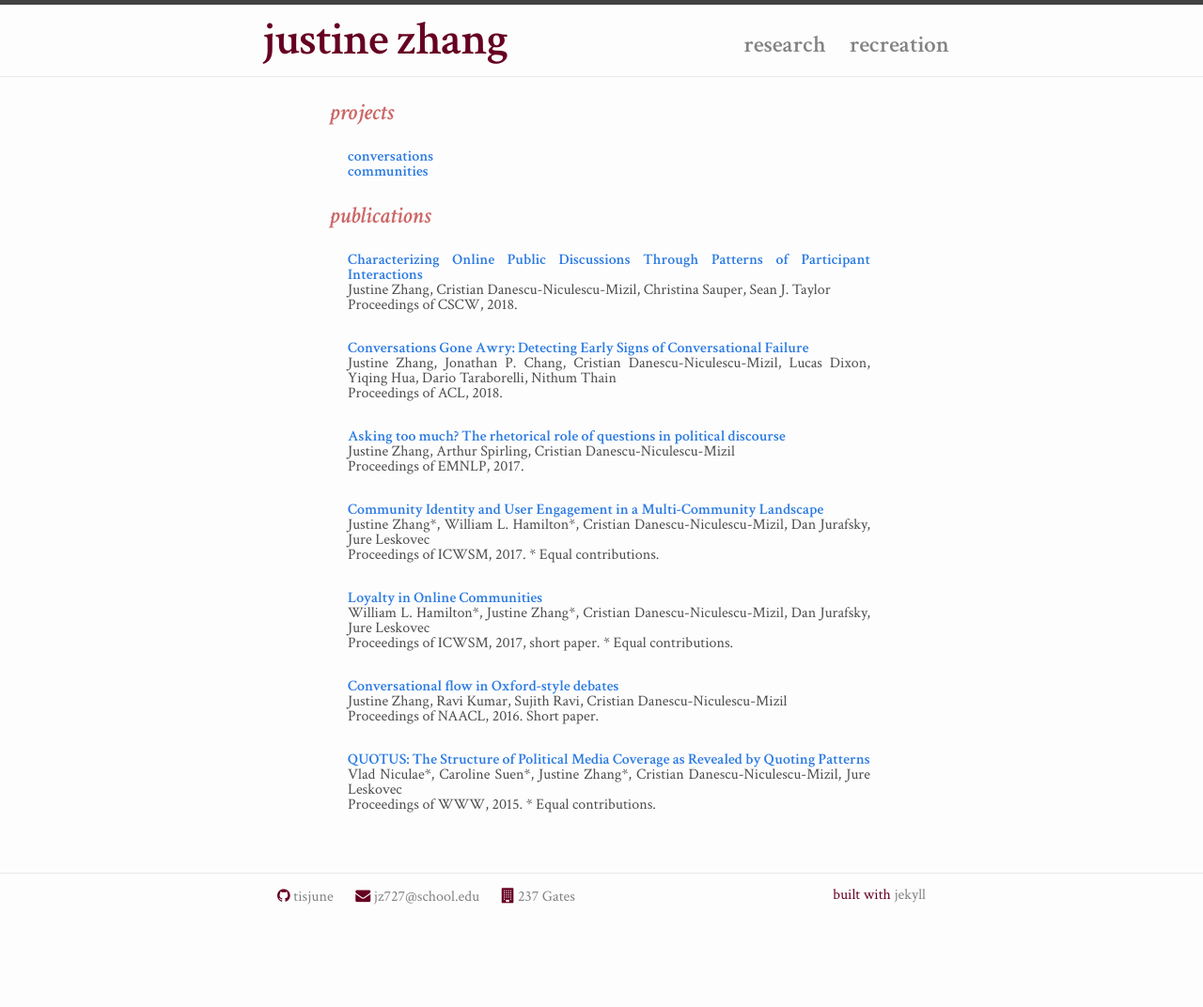
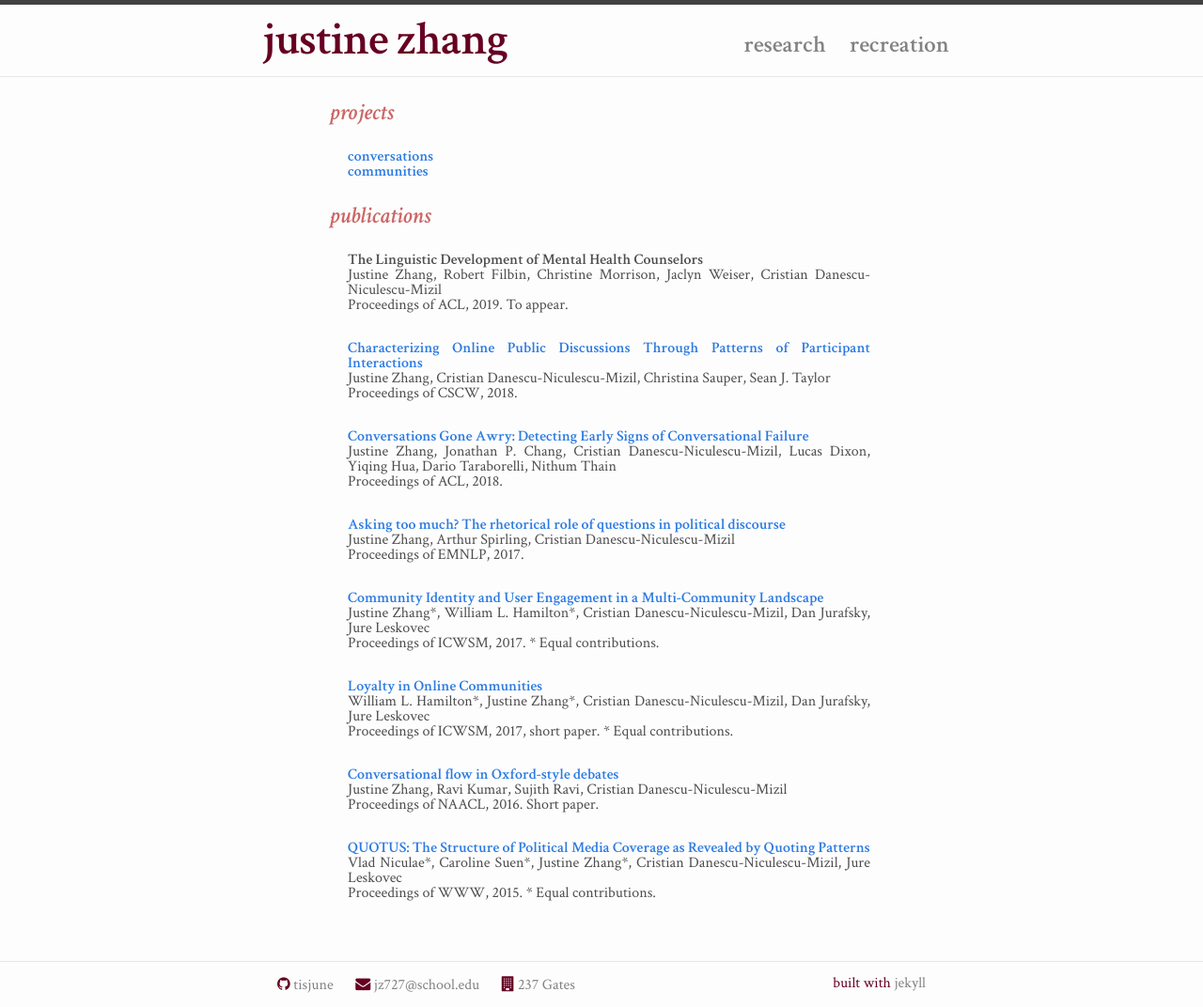
Before and after one commit to tisjune/tisjune.github.io, a Jekyll site: the page built from research.html, in a window 1280 px wide. Shown: the whole page at 94% size. Built offline with Jekyll 4.4.1, drawn with Linux system fonts in a browser that asks for light colours; nearby versions of some CDN libraries; before the commit the page ends 978 px from its top, so only the background shows below that.

```diff
--- a/_data/places.yml
+++ b/_data/places.yml
@@ -1,3 +1,7 @@
+peoples:
+  name: "People's Cafe"
+  maploc: "https://goo.gl/maps/PUtaVvBkVEFtSH6K7"
+
 jane_sf:
   name: "Jane"
   maploc: "https://goo.gl/maps/QQ3jwpbr1Sx"
--- /dev/null
+++ b/_publications/2019-06-09-ctlevolution.md
@@ -0,0 +1,11 @@
+---
+layout: publication
+title: "The Linguistic Development of Mental Health Counselors"
+authors:
+  - { id: 'justinez', tag: '' }
+  - { id: 'robertf', tag: '' }
+  - { id: 'christinem', tag: '' }
+  - { id: 'jaclynw', tag: '' }
+  - { id: 'cristiand', tag: '' }
+venue: Proceedings of ACL, 2019. To appear.
+---
--- a/index.html
+++ b/index.html
@@ -12,6 +12,8 @@
     <p>PhD student, <a href="http://infosci.cornell.edu/" target="_blank">Information Science</a>, <a href="http://www.cornell.edu/" target="_blank">Cornell University</a>
     <br>
     Advised by <a href="http://www.cs.cornell.edu/~cristian/" target="_blank">Cristian Danescu-Niculescu-Mizil</a>
+    <br>
+    <p>Intern, <a href="https://www.microsoft.com/en-us/research/group/information-and-data-sciences/" target="_blank">Microsoft</a> <a href="https://www.microsoft.com/en-us/research/group/adaptive-systems-and-interaction/" target="_blank">Research</a> (Summer 2019)
     <br><br>
     Supported by a <a href="https://www.microsoft.com/en-us/research/academic-program/phd-fellowship-program/" target="_blank">Microsoft PhD Fellowship</a> (2018-2020)</p>
   </div>
```
Also changed, not shown: other parts of index.html (+2 -2 lines), _data/authors.yml (+18 -2 lines), _data/consumables.yml (+8 -7 lines).
